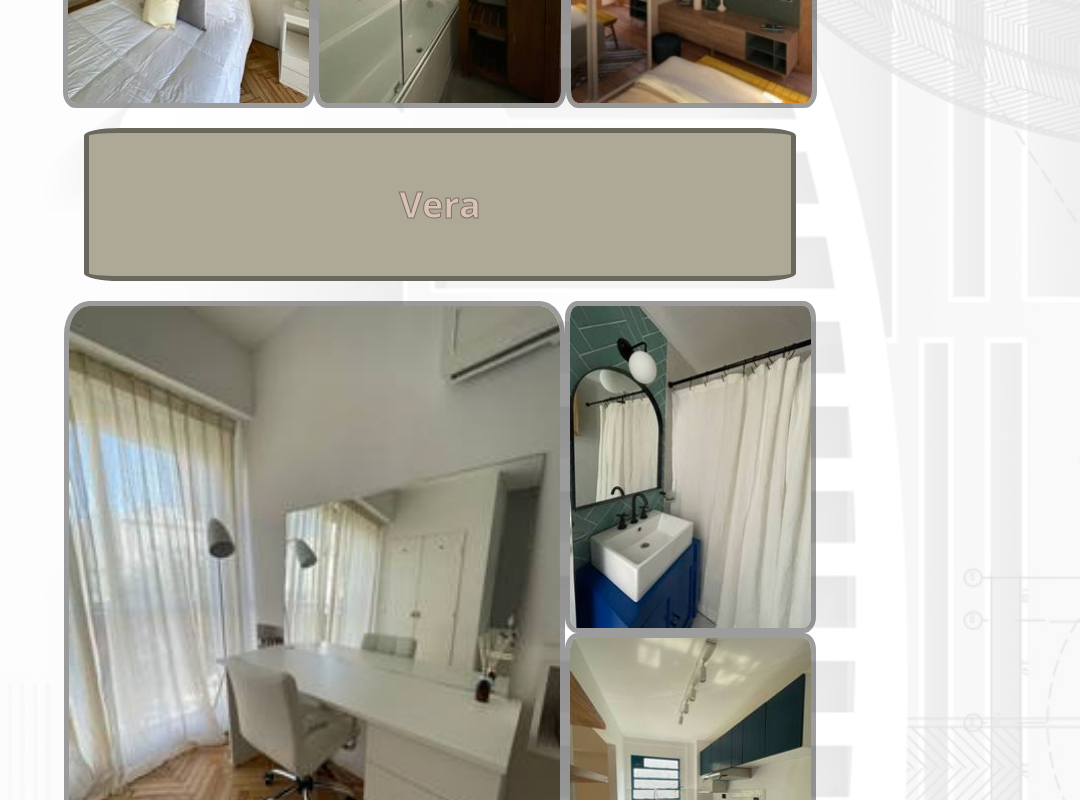
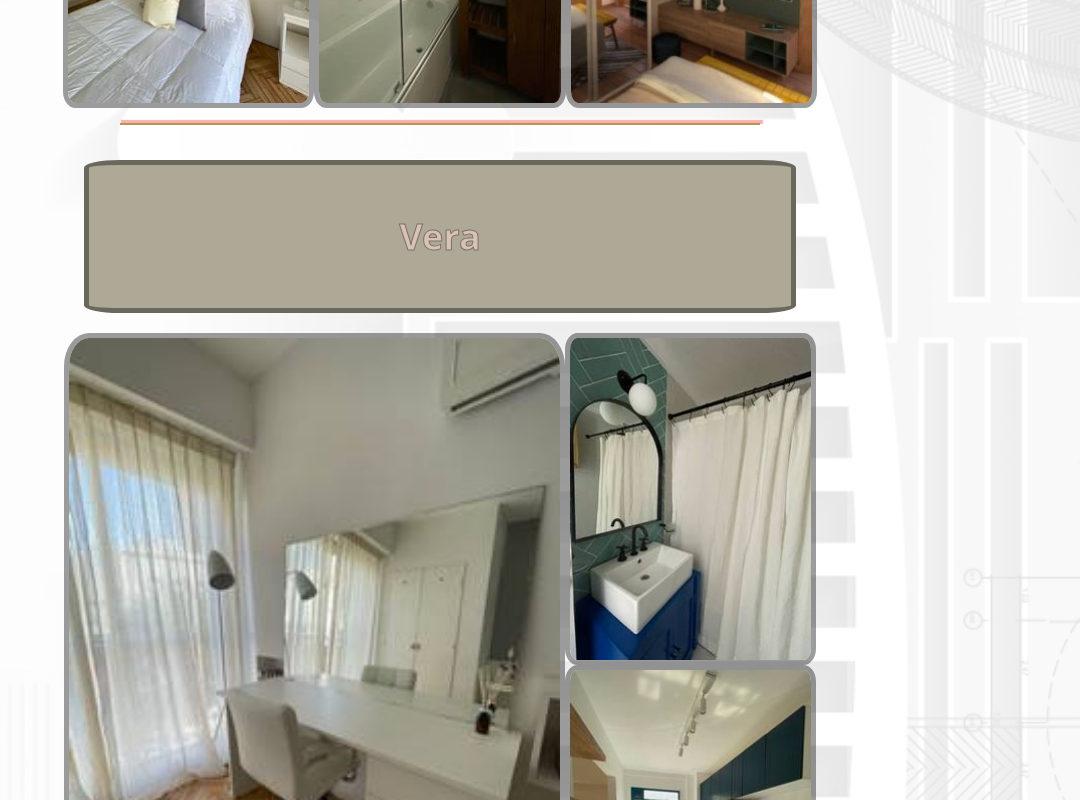
Before and after one commit to miltonggh/MitonGarciaProyecto3-, a website: page pages/proyectoss.html in a window 1280 px wide. Shown: the part 1520-2320 px from the top of the page, without its empty margins (200-1280 px from the left). Drawn offline with nearby package versions, Linux system fonts and the light colour scheme.

Commit message:
revisión final2

```diff
--- a/pages/proyectoss.html
+++ b/pages/proyectoss.html
@@ -71,7 +71,10 @@
     </header>
 
     <main>
-        <div class="contenedor fondo-principal">
+
+        <!-- Sección Proyectos -->
+
+        <section class="contenedor fondo-principal">
              <div class="proyecto-item">
                  <h3>Corrientes</h3>
                  <div class="proyecto-galeria">
@@ -84,6 +87,10 @@
                  </div>
              </div>
 
+            <!-- Elemento divisor propio -->
+
+            <div class="elementodivisor"></div>
+
              <div class="proyecto-item">
                  <h3>Vera</h3>
                  <div class="proyecto-galeria">
@@ -95,6 +102,10 @@
                      <img class="proyecto6" src="../img/proyecto6.jpg" alt="foto del proyecto">
                  </div>
              </div>
+
+            <!-- Elemento divisor propio -->
+
+            <div class="elementodivisor"></div>
 
              <div class="proyecto-item">
                  <h3>Loyola</h3>
@@ -109,7 +120,7 @@
                  </div>
              </div>
 
-        </div>
+        </section>
     </main>
 
     <footer>
```
Also changed, not shown: index.html (+1 -1 lines), pages/contactenos.html (+7 -0 lines), pages/cursos.html (+1 -0 lines).
